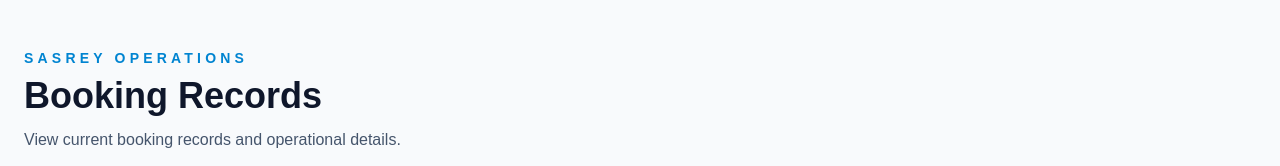
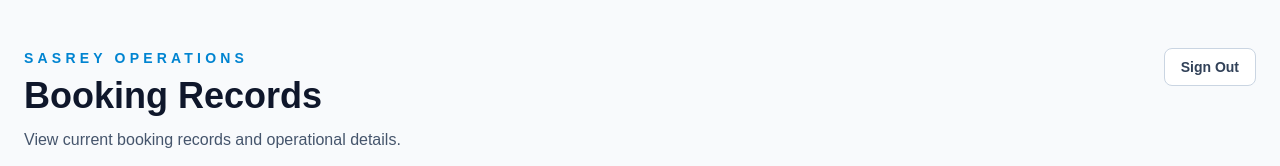
Before and after one commit to taxeservices-tech/sasrey-operations-platform, a Next.js app: page /operations in a window 1280 px wide. Shown: the top 166 px of the page. Built offline with nearby package versions, Linux system fonts and the light colour scheme; no server answers.

Commit message:
Add sign out button to operations page

```diff
--- a/app/operations/page.tsx
+++ b/app/operations/page.tsx
@@ -4,6 +4,7 @@ import DispatchStatusBadge from "@/components/operations/DispatchStatusBadge";
 import PaymentRecorder from "@/components/operations/PaymentRecorder";
 import PaymentsLedger from "@/components/accounting/PaymentsLedger";
 import AccountingSummary from "@/components/accounting/AccountingSummary";
+import SignOutButton from "@/components/auth/SignOutButton";
 
 interface BookingRecord {
   "Booking ID": string;
@@ -724,6 +725,8 @@ if (
     <main className="min-h-screen bg-slate-50 px-6 py-12">
       <div className="mx-auto max-w-[1800px]">
       <div className="mb-10">
+  <div className="flex flex-wrap items-start justify-between gap-4">
+    <div>
       <p className="text-sm font-semibold uppercase tracking-[0.3em] text-sky-600">
         SASREY Operations
       </p>
@@ -731,6 +734,10 @@ if (
       <h1 className="mt-2 text-4xl font-black text-slate-900">
         Booking Records
       </h1>
+    </div>
+
+    <SignOutButton />
+  </div>
 
   <p className="mt-3 text-slate-600">
     View current booking records and
```
Lines whose indentation alone changed are shown as unchanged.
